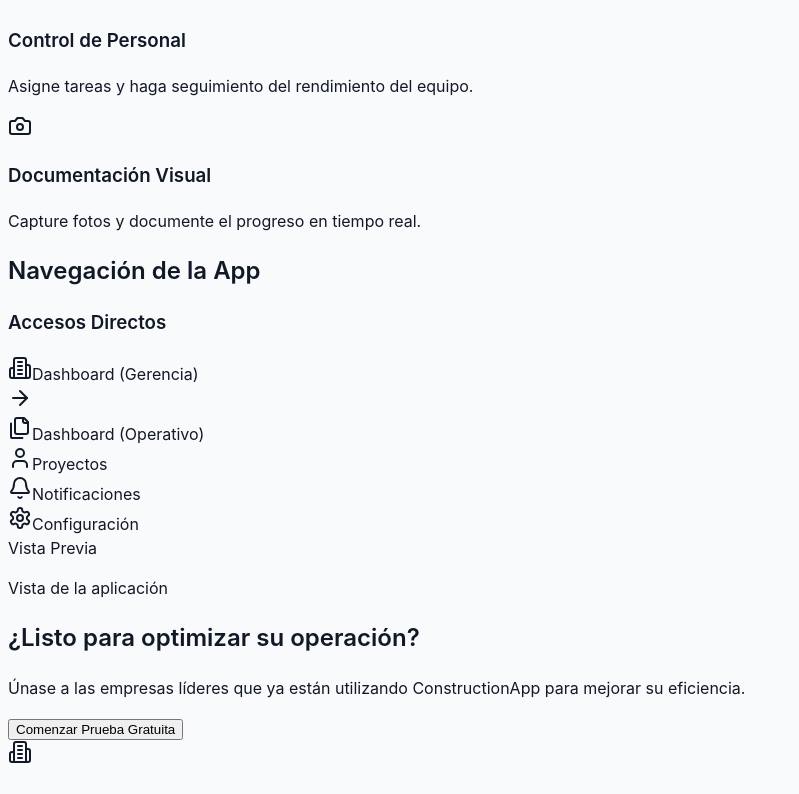
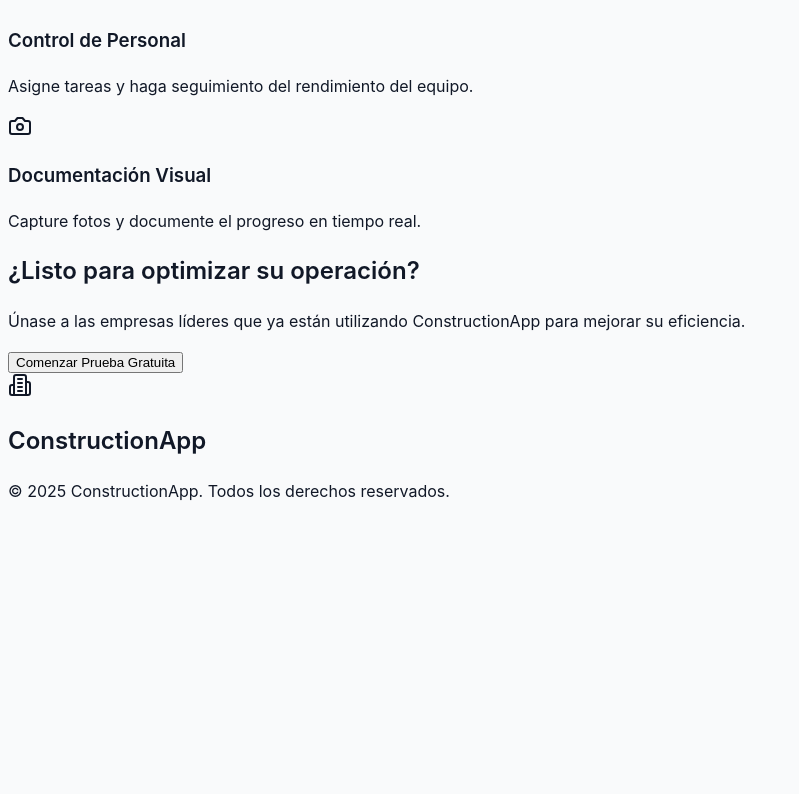
Before and after one commit to scr83/construction-app, a Next.js app: page / in a window 1280 px wide. Shown: the part 611-1405 px from the top of the page, without its empty margins (0-799 px from the left). After the commit the page ends 1122 px from the top, so only its background shows below. Built offline with nearby package versions, Linux system fonts and the light colour scheme.

Commit message:
Update landing page with new design and remove navigation section

```diff
--- a/src/app/page.tsx
+++ b/src/app/page.tsx
@@ -1,3 +1,4 @@
+'use client';
 import React from 'react';
 import { Building2, ArrowRight, User, Files, Settings, Bell, Camera } from 'lucide-react';
 
@@ -98,31 +99,6 @@ const LandingPage = () => {
           </div>
         </div>
 
-        {/* App Navigation Demo */}
-        <div className="bg-white rounded-xl border border-gray-200 p-6 shadow mb-16">
-          <h2 className="text-2xl font-bold mb-6">Navegación de la App</h2>
-          <div className="grid grid-cols-1 md:grid-cols-2 gap-6">
-            <div>
-              <div className="mb-4">
-                <h3 className="font-semibold text-gray-700 mb-2">Accesos Directos</h3>
-              </div>
-              <div className="space-y-2">
-                <NavLink icon={Building2} label="Dashboard (Gerencia)" active />
-                <NavLink icon={Files} label="Dashboard (Operativo)" />
-                <NavLink icon={User} label="Proyectos" />
-                <NavLink icon={Bell} label="Notificaciones" />
-                <NavLink icon={Settings} label="Configuración" />
-              </div>
-            </div>
-            <div className="bg-gray-50 p-4 rounded-lg border border-gray-200">
-              <div className="text-sm text-gray-500 mb-2">Vista Previa</div>
-              <div className="aspect-[9/16] bg-white rounded-lg border border-gray-200 flex items-center justify-center">
-                <p className="text-gray-400">Vista de la aplicación</p>
-              </div>
-            </div>
-          </div>
-        </div>
-
         {/* Call to Action */}
         <div className="bg-blue-600 rounded-xl p-8 text-center text-white shadow-lg">
           <h2 className="text-2xl font-bold mb-4">¿Listo para optimizar su operación?</h2>
```
